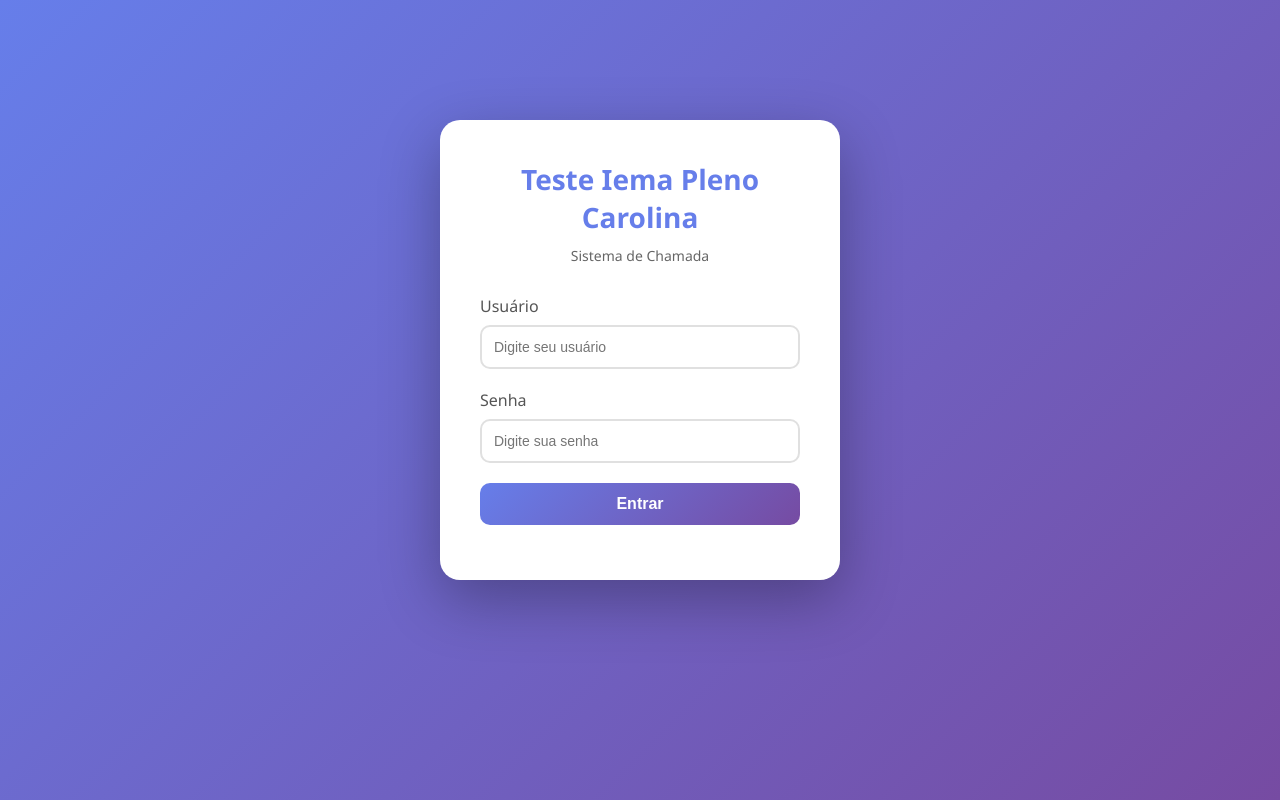
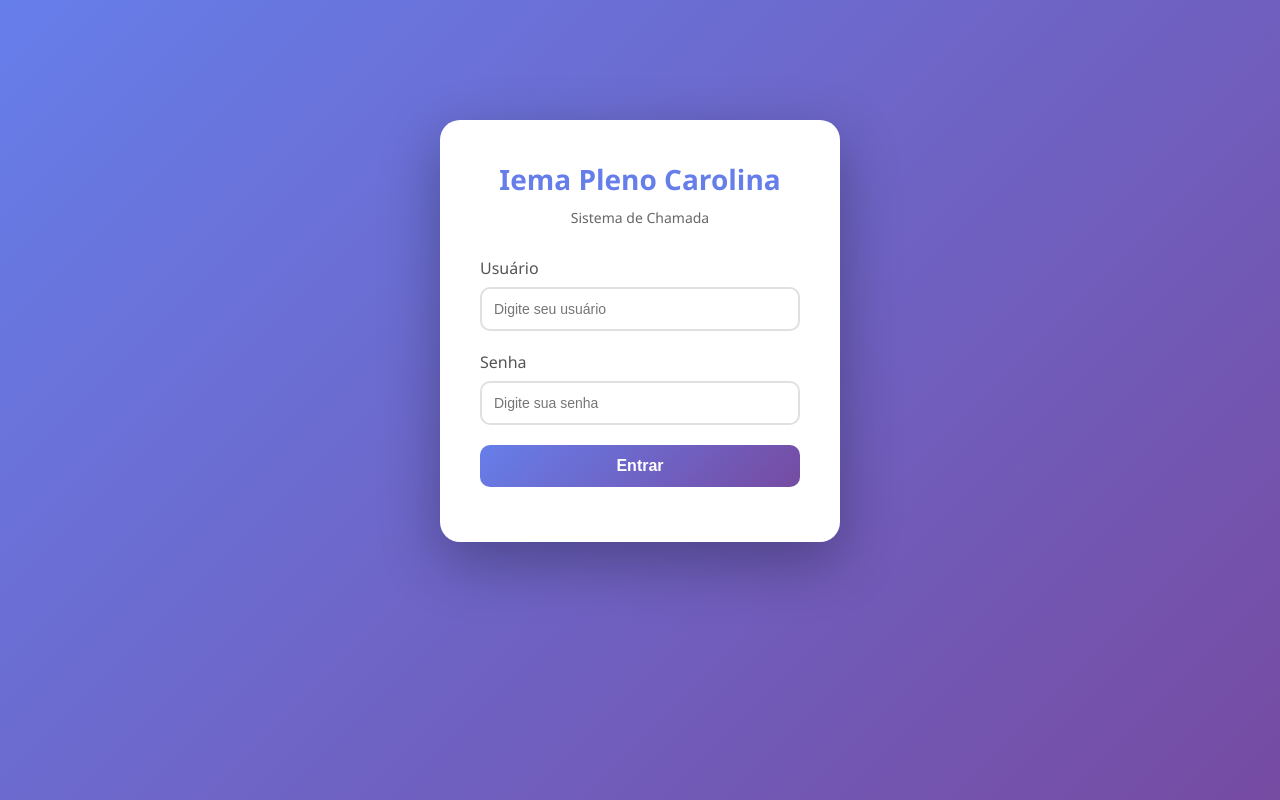
Before and after one commit to RoberthNilson/ListaChamada, a website: page public/index.html in a window 1280 px wide. Drawn offline with Linux system fonts and the light colour scheme.

Commit message:
Update index.html

```diff
--- a/public/index.html
+++ b/public/index.html
@@ -12,7 +12,7 @@
         <div id="loginScreen" class="screen active">
             <div class="login-box">
                 <div class="logo">
-                    <h1>Teste Iema Pleno Carolina</h1>
+                    <h1>Iema Pleno Carolina</h1>
                     <p>Sistema de Chamada</p>
                 </div>
                 <form id="loginForm">
```
